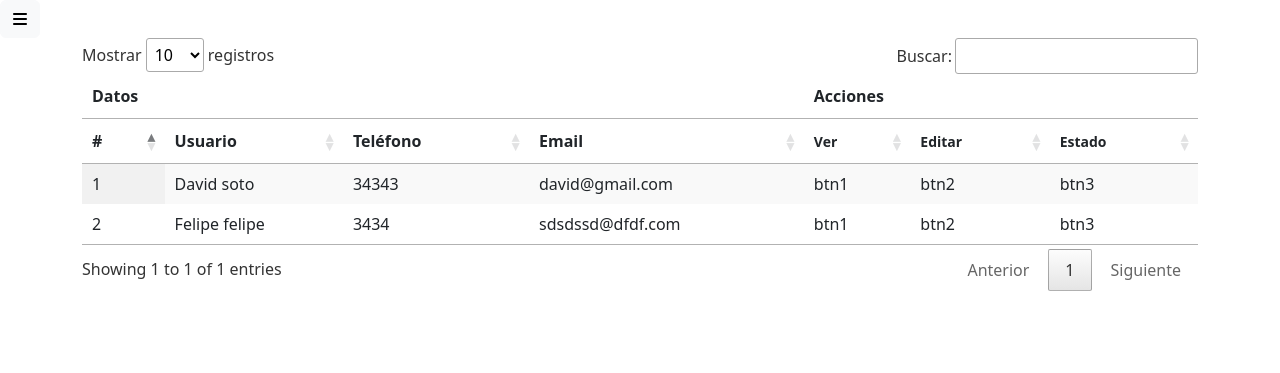
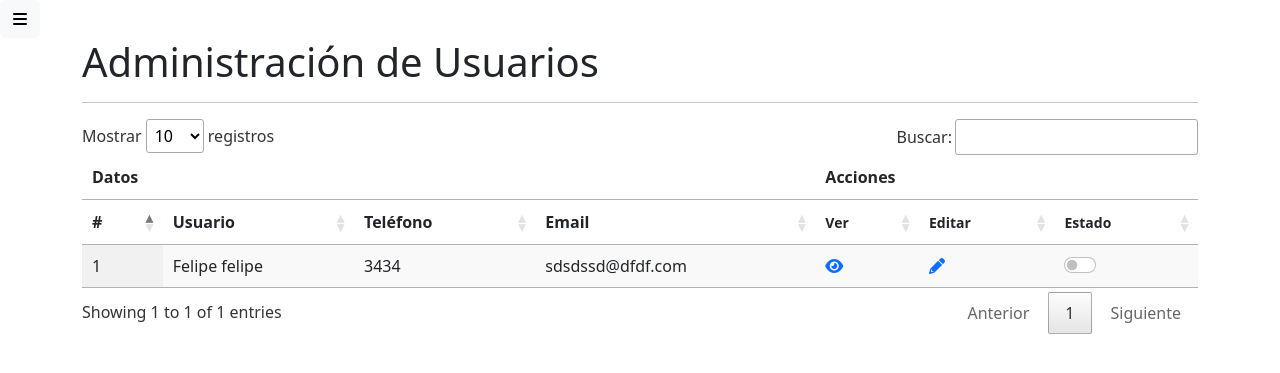
Before and after one commit to Dsr2004/rodar_rodar_escolar, a Django app: page /Admin/ListarUsuarios/ in a window 1280 px wide. Shown: the top 373 px of the page. Run offline with Django 4.2, Linux system fonts and the light colour scheme; a user stored in the database is signed in; data comes from the database, SQL or seed files in the repository; both versions use the stored data as it was after the commit; some libraries are stand-ins or nearby versions.

Commit message:
Validacion login y admin en Administrador de usuarios

```diff
--- a/Usuarios/Templates/base.html
+++ b/Usuarios/Templates/base.html
@@ -35,8 +35,11 @@
               {% if request.path == '/'%}active{% endif %}
               " aria-current="page" href="{% url 'index' %}">Inicio</a>
             </li>
+            {%if request.user.administrador%}
             <li class="nav-item">
-              <a class="nav-link" href="{% url 'listarUsuarios' %}">Administración de Usuarios</a>
+              <a class="nav-link
+              {% if request.path == '/Admin/ListarUsuarios'%}active{% endif %}
+              " href="{% url 'listarUsuarios' %}">Administración de Usuarios</a>
             </li>
             <li class="nav-item">
               <a class="nav-link" href="#">Administracion de Estudiantes</a>
@@ -47,6 +50,7 @@
             <li class="nav-item">
               <a class="nav-link" href="#">Ver Carros</a>
             </li>
+            {%endif%}
           </ul>
 
           <a  class="btn btn-ligth btn-close-session" href="{% url 'logout' %}"><i class="fa-solid fa-power-off"></i></a>
--- a/Usuarios/Templates/usuarios.html
+++ b/Usuarios/Templates/usuarios.html
@@ -5,7 +5,8 @@
 {% endblock extendHead %}
 
 {% block contenido %}
-
+<h1>Administración de Usuarios</h1>
+<hr>
 {% if usuarios %}
 
 <table id="UsersTable"  class="display nowrap" cellspacing="0" width="100%">
@@ -31,11 +32,17 @@
             <td>{{usuario.get_nombreCompleto}}</td>
             <td>{{usuario.telefono}}</td>
             <td>{{usuario.email}}</td>
-            <td>btn1</td>
-            <td>btn2</td>
-            <td>btn3</td>
-        </tbody>
+            <td><a href=""><i class="fa-solid fa-eye"></i></a></td>
+            <td><a href=""><i class="fa-solid fa-pencil"></i></a></td>
+            <td>
+                <div class="form-check form-switch">
+                <input class="form-check-input" type="checkbox" role="switch" {% if usuario.estado  %}
+                  checked
+                {% endif %}>
+              </div></td>
+        </tr>
         {% endfor %}
+    </tbody>
 </table>
 
 {% else %}
--- a/Usuarios/mixins.py
+++ b/Usuarios/mixins.py
@@ -67,3 +67,9 @@
         "duration": format_timespan(duration),
         "route": route_list
         }
+
+def if_admin(request):
+    if request.user.administrador:
+        return True
+    else:
+        return False
--- a/Usuarios/views.py
+++ b/Usuarios/views.py
@@ -1,8 +1,9 @@
+from multiprocessing import get_context
 import pandas as pd
 import mygeotab
 from datetime import datetime, timedelta
 from django.shortcuts import render, redirect
-from django.http import HttpResponse
+from django.http import HttpResponse, JsonResponse
 from django.contrib.auth import login, logout, authenticate  #es para autenticar, iniciar y cerrar la sesión
 from django.contrib.auth.forms import AuthenticationForm #formulario de inicio de sesion ya incluye usuario y password
 from django.contrib.auth.decorators import login_required
@@ -12,8 +13,9 @@
 
 from .forms import LoginForm
 from .models import Hijo, Usuario
-from .mixins import Directions
+from .mixins import Directions, if_admin
 import os
+import json
 from dotenv import load_dotenv
 load_dotenv()
 
@@ -99,11 +101,16 @@
             usuario = authenticate(username=nombre, password = contrasena)
 
             if usuario is not None:
-                if usuario.estado == 1:
+                print(usuario.estado)
+                if usuario.estado:
                     login(request, usuario)
-                    return redirect("index")
+                    if 'next' in request.GET:
+                        return redirect(request.GET.get('next'))
+                    else:
+                        return redirect("index")
                 else:
                     context['error']="Este usuario se encuentra inhabilitado"
+
         else:
             try:
                 Usuario.objects.get(usuario=form.cleaned_data.get('username'))
@@ -175,9 +182,9 @@
     dif_lat = abs(lat_a - lat_f)
     dif_log = abs(long_a - long_f)
 
-    #funcion que cambia el estado de la posicion de un hijo
-    # if dif_lat < 0.0005 and dif_log < 0.0005:
-    #     Hijo.objects.filter(placa=placa).filter(posicion=posicion).update(estado=False)
+    # funcion que cambia el estado de la posicion de un hijo
+    if dif_lat < 0.0005 and dif_log < 0.0005:
+        Hijo.objects.filter(placa=placa).filter(posicion=posicion).update(estado=False)
 
 
     if lat_a and lat_b and lat_c and lat_d:
@@ -219,8 +226,26 @@
     return render(request, "mapa.html", context)
 
 
-
 class Usuarios(ListView):
     model = Usuario
     template_name = "usuarios.html"
-    context_object_name = "usuarios"
+
+    def get(self, request, *args, **kwargs):
+        Admin = if_admin(request)
+        if Admin == False:
+            return redirect("index")
+        context = {"usuarios":self.model.objects.filter(administrador=0).exclude(pk = request.user.pk)}
+        return render(request, self.template_name,context)
+
+def estadoUsuarios(request):
+    if request.method == "POST":
+        usuario = Usuario.objects.get(pk=request.POST.get('pk'))
+        if usuario.estado:
+            usuario.estado = False
+            usuario.save()
+            return JsonResponse({"succes":"Se ha inhabilitado el usuario correctamente"})
+
+        else:
+            usuario.estado = True
+            usuario.save()
+            return JsonResponse({"success":"Se ha habilitado el usuario correctamente"})
```
Also changed, not shown: rodar_rodar_escolar/settings.py (+15 -0 lines), Usuarios/migrations/0001_initial.py, Usuarios/migrations/0002_rename_apellido_usuario_apellidos.py (deleted), Usuarios/migrations/0003_hijo_posicion.py (deleted), Usuarios/migrations/0004_hijo_estado.py (deleted), Usuarios/migrations/0005_usuario_estado_alter_hijo_estado.py (deleted), db.sqlite3.
